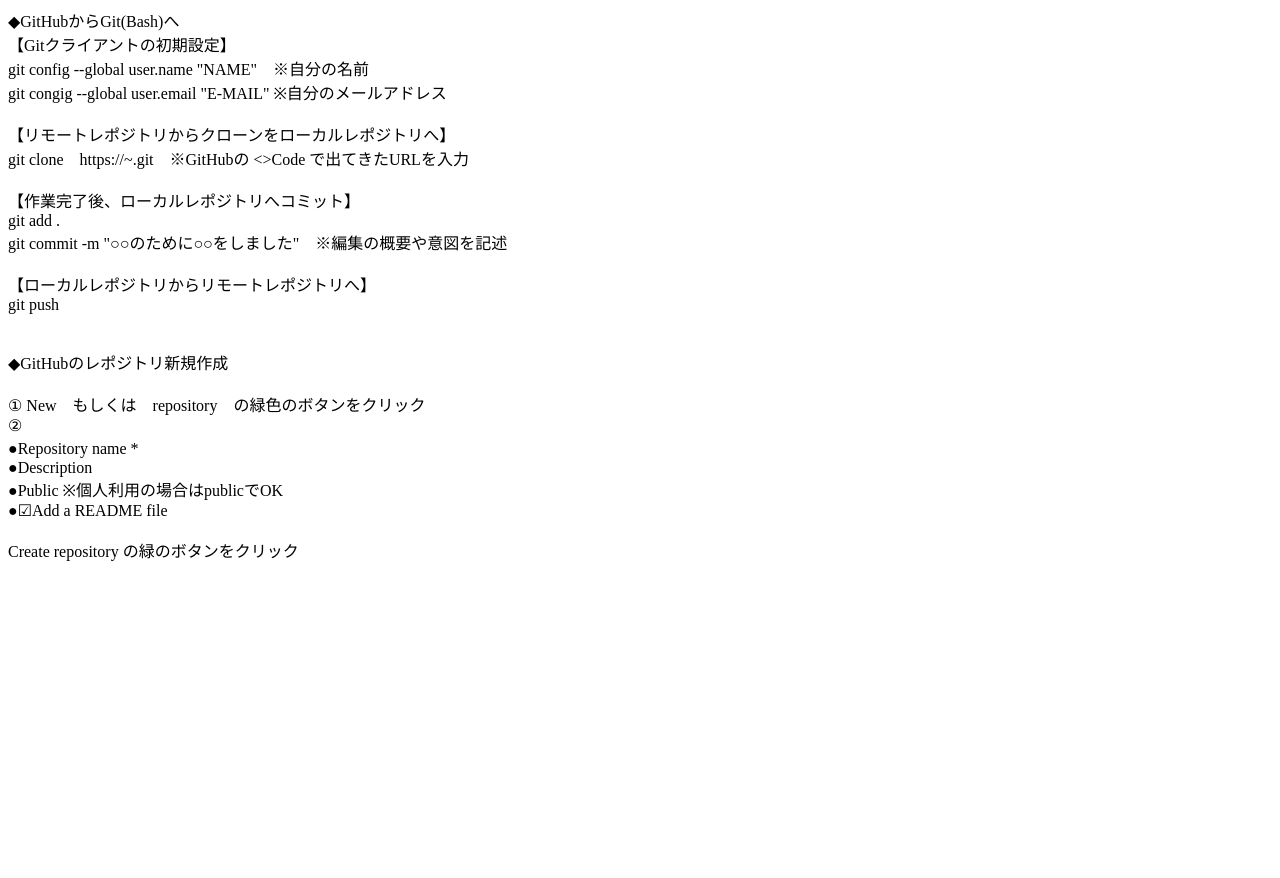
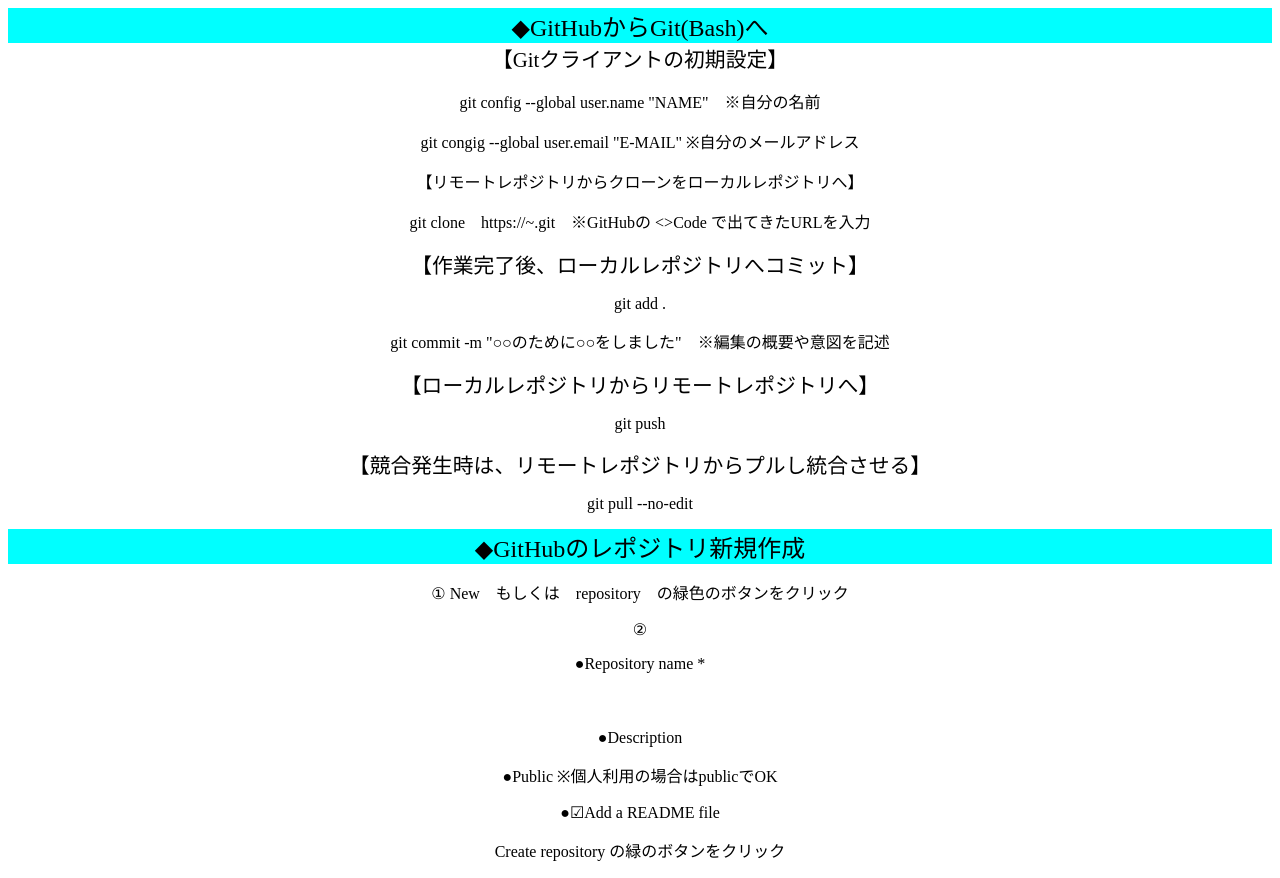
Before and after one commit to MorimotoKazuna/0403-2, a plain HTML site: page index.html in a window 1280 px wide. Shown: the part 81-959 px from the top of the page. Before the commit the page ends 800 px from the top, so only its background shows below. Drawn offline with Linux system fonts and the light colour scheme.

Commit message:
CSSファイルを作成しました

```diff
--- a/index.html
+++ b/index.html
@@ -4,37 +4,47 @@
     <meta charset="UTF-8">
     <meta name="viewport" content="width=device-width, initial-scale=1.0">
     <title>Home</title>
+    <link rel="stylesheet" href="style.css">
 </head>
 <body>
     <h1>Gitを用いたファイルバージョン管理</h1>
-    <p>◆GitHubからGit(Bash)へ
+    <div class="section">
+        <div class="subtitle">◆GitHubからGit(Bash)へ</div>
 
-        <br>【Gitクライアントの初期設定】
-        <br>    git config --global user.name "NAME"　※自分の名前
-        <br>    git congig --global user.email "E-MAIL" ※自分のメールアドレス
-        <br>
-        <br>【リモートレポジトリからクローンをローカルレポジトリへ】
-        <br>    git clone　https://~.git　※GitHubの <>Code で出てきたURLを入力
-        <br>
-        <br>【作業完了後、ローカルレポジトリへコミット】
-        <br>    git add .
-        <br>    git commit -m "○○のために○○をしました"　※編集の概要や意図を記述
-        <br>
-        <br>【ローカルレポジトリからリモートレポジトリへ】
-        <br>    git push
-        <br>
-        <br>
-        <br>◆GitHubのレポジトリ新規作成
-        <br>
-        <br>① New　もしくは　repository　の緑色のボタンをクリック
-        <br>②
-        <br>●Repository name *
-    　  <br>●Description
-        <br>●Public ※個人利用の場合はpublicでOK
-        <br>●☑Add a README file
-        <br>
-        <br> Create repository の緑のボタンをクリック
-        </p>
+            <div class="todo">【Gitクライアントの初期設定】
+                <p>    git config --global user.name "NAME"　※自分の名前</p>
+                <p>    git congig --global user.email "E-MAIL" ※自分のメールアドレス</p>
+            </div>
+
+            <div>【リモートレポジトリからクローンをローカルレポジトリへ】
+                <p>    git clone　https://~.git　※GitHubの <>Code で出てきたURLを入力　</p>
+            </div>
+
+            <div class="todo">【作業完了後、ローカルレポジトリへコミット】
+                <p>    git add .</p>
+                <p>    git commit -m "○○のために○○をしました"　※編集の概要や意図を記述</p>
+            </div>
+
+            <div class="todo">【ローカルレポジトリからリモートレポジトリへ】
+                <p>    git push</p>
+            </div>
+
+            <div class="todo">【競合発生時は、リモートレポジトリからプルし統合させる】
+                <p>git pull --no-edit</p>
+            </div>
+
+    </div>
+
+    <div class="section">
+        <div class="subtitle">◆GitHubのレポジトリ新規作成</div>
+            <p>① New　もしくは　repository　の緑色のボタンをクリック</p>
+            <p>②</p>
+            <p>●Repository name *</p>
+        　  <p>●Description</p>
+            <p>●Public ※個人利用の場合はpublicでOK</p>
+            <p>●☑Add a README file</p>
+            <p> Create repository の緑のボタンをクリック</p>
+    </div>
 
 </body>
 </html>
--- /dev/null
+++ b/style.css
@@ -0,0 +1,16 @@
+body {
+    text-align: center;
+}
+
+.subtitle {
+    font-size: 1.5rem;
+    background:#00ffff;
+}
+
+.todo {
+    font-size: 1.3rem;
+}
+
+p {
+    font-size: 1.0rem;
+}
```
